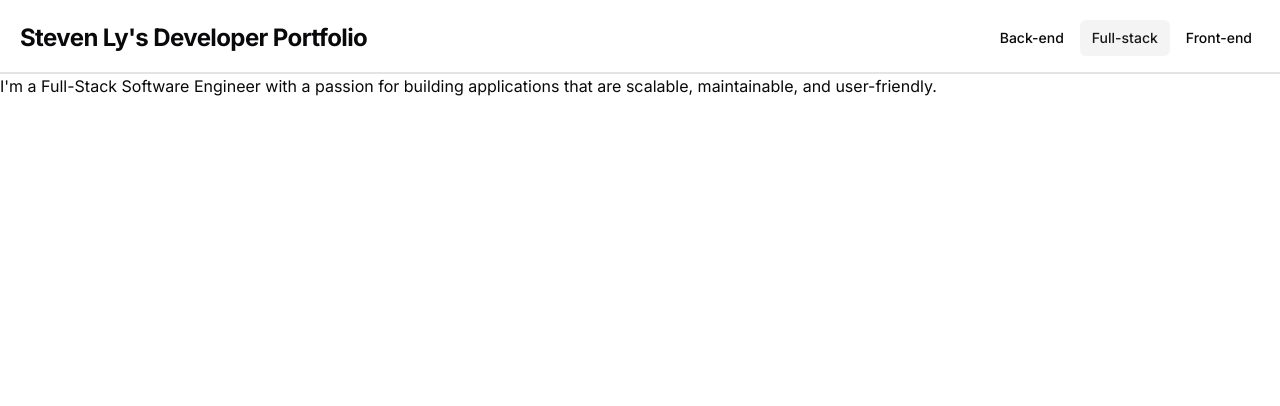
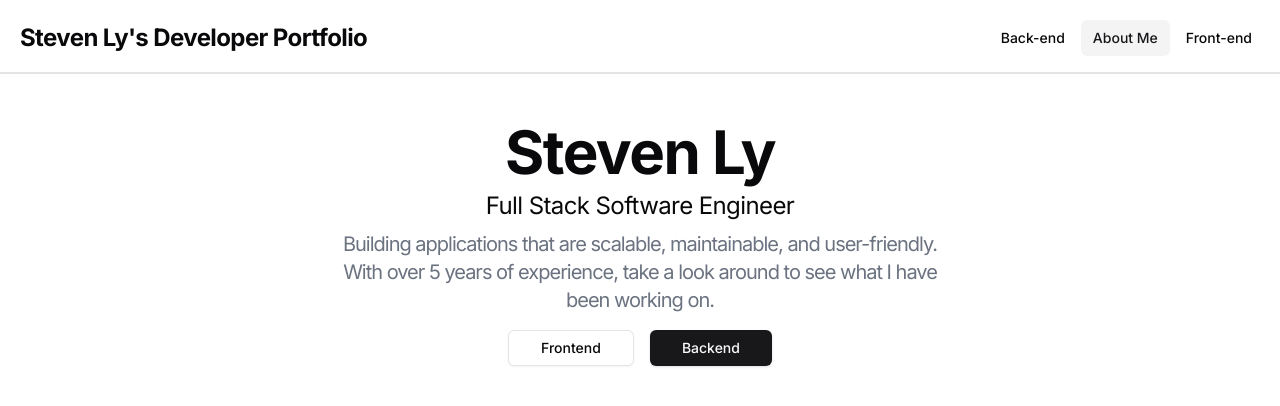
Before and after one commit to oobohP/portfolio, a Next.js app: page / in a window 1280 px wide. Shown: the top 406 px of the page. Built offline with nearby package versions, Linux system fonts and the light colour scheme.

Commit message:
Added hero, and updated portfolio hero to include link

```diff
--- a/app/page.tsx
+++ b/app/page.tsx
@@ -1,8 +1,9 @@
 import { Backend } from "@/components/Backend";
 import { Content } from "@/components/Content";
 import { Frontend } from "@/components/Frontend";
-import { Fullstack } from "@/components/Fullstack";
 import { Header } from "@/components/Header";
+import { Hero } from "@/components/Hero";
+
 
 export default function Home() {
   return (
@@ -10,7 +11,7 @@ export default function Home() {
       <Header />
       <Content
         backend={<Backend />}
-        fullstack={<Fullstack />}
+        fullstack={<Hero />}
         frontend={<Frontend />}
       />
     </main>
--- a/components/Frontend.tsx
+++ b/components/Frontend.tsx
@@ -26,7 +26,7 @@ export const Frontend = () => {
     <div>
       <div className="flex h-screen flex-col">
         <div className="flex-1 bg-gray-100 p-4 dark:bg-gray-800">
-          <div className="container items-start gap-4 p-4 md:grid-cols-2 lg:gap-6 xl:grid-cols-3 md:grid lg:flex justify-between">
+          <div className="container items-start justify-between gap-4 p-4 md:grid md:grid-cols-2 lg:flex lg:gap-6 xl:grid-cols-3">
             <FrontendDrawer
               trigger={
                 <DashboardCard header="Responsive Dashboards" className="animate-slight-bounce">
@@ -57,6 +57,10 @@ export const Frontend = () => {
           </div>
 
           <Carousel className="container">
+            <h1 className="my-4 rounded-md bg-gradient-to-r from-gray-200 via-gray-300 to-gray-500 py-2 text-center text-2xl font-semibold text-gray-800 shadow-md">
+              Development Portfolio
+            </h1>
+
             <CarouselPrevious />
             <CarouselContent>
               {PortfolioList.map((portfolioItem, index) => {
--- /dev/null
+++ b/components/Hero.tsx
@@ -0,0 +1,24 @@
+import { Button } from "./ui/button";
+
+export function Hero() {
+  return (
+    <section className="px-4 py-12 md:px-6">
+      <div className="flex flex-col items-center space-y-4 text-center">
+        <div className="space-y-2">
+          <h1 className="text-4xl font-bold tracking-tight md:text-5xl lg:text-6xl">Steven Ly</h1>
+          <h2 className="text-2xl tracking-tight">Full Stack Software Engineer</h2>
+          <p className="mx-auto max-w-[600px] tracking-tighter text-gray-500 dark:text-gray-400 md:text-xl">
+            Building applications that are scalable, maintainable, and user-friendly. With over 5
+            years of experience, take a look around to see what I have been working on.
+          </p>
+        </div>
+        <div className="space-x-4">
+          <Button variant="outline" className="px-8">
+            Frontend
+          </Button>
+          <Button className="px-8">Backend</Button>
+        </div>
+      </div>
+    </section>
+  );
+}
--- a/components/PortfolioHero/PortfolioHero.tsx
+++ b/components/PortfolioHero/PortfolioHero.tsx
@@ -4,12 +4,14 @@ import { ReactNode } from 'react';
 interface PortfolioHeroProps {
   header?: string;
   description?: string;
+  link?: string;
   children?: ReactNode;
 }
 
-export function PortfolioHero({ header, description, children }: PortfolioHeroProps) {
+export function PortfolioHero({ header, description, link, children }: PortfolioHeroProps) {
   return (
     <section className="mt-6 w-full">
+      <a target='_blank' href={link ? link : '#'}>
       <div className="container space-y-10 xl:space-y-16">
         <div className="grid gap-4 px-10 md:grid-cols-2 md:gap-16">
           <div>
@@ -36,6 +38,7 @@ export function PortfolioHero({ header, description, children }: PortfolioHeroPr
           />
         )}
       </div>
+      </a>
     </section>
   );
 }
--- a/components/PortfolioHero/PortfolioList.tsx
+++ b/components/PortfolioHero/PortfolioList.tsx
@@ -6,6 +6,7 @@ export const PortfolioList = [
   <PortfolioHero
     header="Gap Intelligence"
     description="Gap Intelligence is one of the world's most respected business intelligence services company. Giving manufacturers, resellers and industry players a competitive edge in IT, consumer electronics and home appliance industries"
+    link="https://www.gapintelligence.com/"
   >
     <Image
       src="/gap.webp"
@@ -17,24 +18,28 @@ export const PortfolioList = [
   <PortfolioHero
     header="Morris Cerullo World Evangelism"
     description="Morris Cerullo World Evangelism is a ministry built on the late Dr Morris Cerullo. The Legacy center was built to honor his work and provide a technological museum for guest to view."
+    link="https://mcwe.com/"
   >
     <Image src="/mcwe.webp" height={300} width={1270} alt="Picture of the Morris Cerullo website" />
   </PortfolioHero>,
   <PortfolioHero
     header="Edgewave"
     description="Edgewave (now GoSecure) is a cyber security firm focusing on email threat detection & prevention. Threat actors are always targeting corporations and it all starts with social attacks."
+    link="https://www.gosecure.net/"
   >
     <Image src="/gosecure.webp" height={300} width={1270} alt="Picture of the Edgewave website" />
   </PortfolioHero>,
   <PortfolioHero
     header="Anisecret"
     description="Anisecret is a Japanese clothing brand built on top of Shopify's Liquid language. Providing for clients of over 10,000 daily visitors"
+    link="https://anisecret.com/"
   >
     <Image src="/anisecret.webp" height={300} width={1270} alt="Picture of the Anisecret website" />
   </PortfolioHero>,
   <PortfolioHero
     header="GetStitched"
     description="GetStitched is a custom embroidery ecommerce brand that generates over $900,000 in income annually. Built and optimized for extreme SEO and fast contentful print"
+    link="https://shopgetstitch.com/"
   >
     <Image
       src="/getstitch.webp"
--- a/components/RoleSelector.tsx
+++ b/components/RoleSelector.tsx
@@ -17,7 +17,7 @@ export const RoleSelector = () => {
       }}
     >
       <ToggleGroupItem value="back-end">Back-end</ToggleGroupItem>
-      <ToggleGroupItem value="full-stack">Full-stack</ToggleGroupItem>
+      <ToggleGroupItem value="full-stack">About Me</ToggleGroupItem>
       <ToggleGroupItem value="front-end">Front-end</ToggleGroupItem>
     </ToggleGroup>
   );
```
